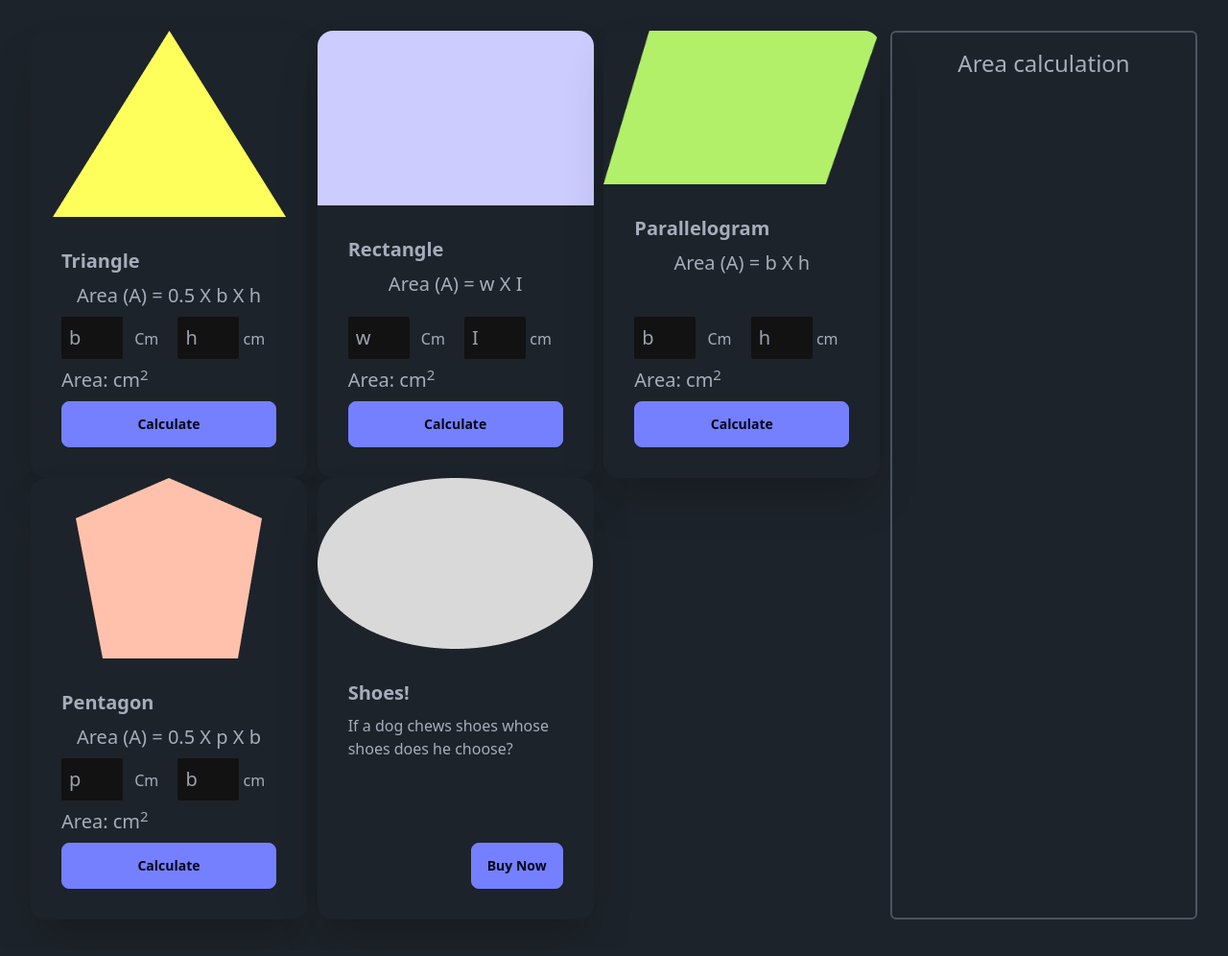
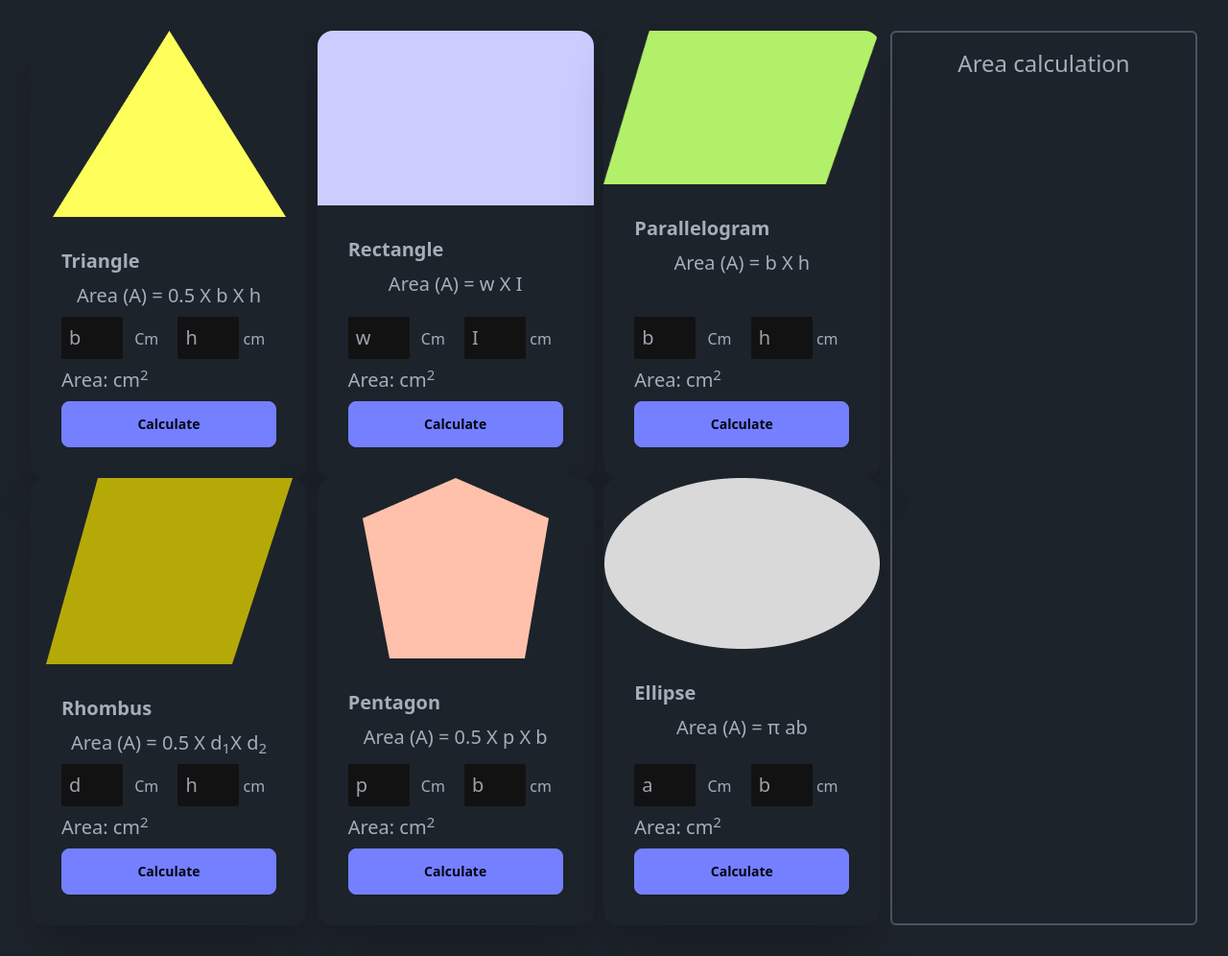
Before and after one commit to zannatulferdous0162/Be-A-DOM-Doctor-With-Geometry, a website: page index.html in a window 1280 px wide. Shown: the whole page at 96% size. Drawn offline with nearby package versions, Linux system fonts and the light colour scheme.

Commit message:
add rhombus area

```diff
--- a/index.html
+++ b/index.html
@@ -91,27 +91,27 @@
         </div>
 
         <!-- Rhombus  -->
-        <!-- <div class="card bg-base-100 w-72 shadow-2xl">
+        <div class="card bg-base-100 w-72 shadow-2xl">
           <figure>
-            <img src="images/parallelogram.png" alt="Shoes" />
+            <img src="images/rhombus.png" alt="Shoes" />
           </figure>
           <div class="card-body">
             <h2 class="card-title">Rhombus</h2>
             <p class="text-xl text-center">Area (A) = 0.5 X <span>d<sub>1</sub></span>X <span>d<sub>2</sub></span></p>
-            <div class="">
-              <input id="parallelogram-base" class="w-16 text-xl p-2 rounded-sm" type="text" placeholder="d">
+            <div>
+              <input id="rhombus-diameters" class="w-16 text-xl p-2 rounded-sm" type="text" placeholder="d">
               <span class="mr-4 ml-2">Cm</span>
-              <input id="parallelogram-length" class="w-16 text-xl p-2 rounded-sm" type="text" placeholder="h">
+              <input id="rhombus-distance" class="w-16 text-xl p-2 rounded-sm" type="text" placeholder="h">
               <span>cm</span>
             </div>
             <div>
-              <p class="text-xl">Area: <span id="parallelogram-area"></span> <span>cm<sup>2</sup></span> </p>
+              <p class="text-xl">Area: <span id="rhombus-area"></span> <span>cm<sup>2</sup></span> </p>
             </div>
             <div class="card-actions">
-              <button onclick="calculateParallelogramArea()" class="btn btn-primary w-full">Calculate</button>
+              <button onclick="calculateRhombusArea()" class="btn btn-primary w-full">Calculate</button>
             </div>
           </div>
-        </div> -->
+        </div>
         <!-- Pentagon -->
         <div class="card bg-base-100 w-72 shadow-2xl">
           <figure>
@@ -140,21 +140,32 @@
             <img src="images/ellipse.png" alt="Shoes" />
           </figure>
           <div class="card-body">
-            <h2 class="card-title">Shoes!</h2>
-            <p>If a dog chews shoes whose shoes does he choose?</p>
-            <div class="card-actions justify-end">
-              <button class="btn btn-primary">Buy Now</button>
+            <h2 class="card-title">Ellipse</h2>
+            <p class="text-xl text-center">Area (A) = π ab</p>
+            <div class="">
+              <input id="ellipse-major-radius" class="w-16 text-xl p-2 rounded-sm" type="text" placeholder="a">
+              <span class="mr-4 ml-2">Cm</span>
+              <input id="ellipse-minor-radius" class="w-16 text-xl p-2 rounded-sm" type="text" placeholder="b">
+              <span>cm</span>
+            </div>
+            <div>
+              <p class="text-xl">Area: <span id="ellipse-area"></span> <span>cm<sup>2</sup></span> </p>
+            </div>
+            <div class="card-actions">
+              <button onclick="calculateEllipseArea()" class="btn btn-primary w-full">Calculate</button>
             </div>
           </div>
         </div>
+      </div>
 
-      </div>
       <div class="w-80 border-2 border-gray-600 rounded-md">
         <!-- area calculattion -->
         <h3 class="text-2xl text-center p-4 ">Area calculation</h3>
       </div>
     </div>
   </main>
+  <script src="scripts/rhombus-area.js"></script>
+  <script src="scripts/ellipse-area.js"></script>
   <script src="scripts/pentagon-area.js"></script>
   <script src="scripts/parallelogram-calculation.js"></script>
   <script src="scripts/triangle-calculation.js"></script>
--- /dev/null
+++ b/scripts/ellipse-area.js
@@ -0,0 +1,8 @@
+function calculateEllipseArea(){
+    const major = getInputValueById('ellipse-major-radius');
+    const minor = getInputValueById('ellipse-minor-radius');
+
+    const area = 3.14 * major * minor;
+
+    setInnerTextById('ellipse-area',area);
+}
--- /dev/null
+++ b/scripts/rhombus-area.js
@@ -0,0 +1,8 @@
+function calculateRhombusArea() {
+    const diameter = getInputValueById('rhombus-diameters');
+    const distance = getInputValueById('rhombus-distance');
+
+    const area = 0.5 * diameter * distance;
+
+    setInnerTextById('rhombus-area',area);
+}
```
